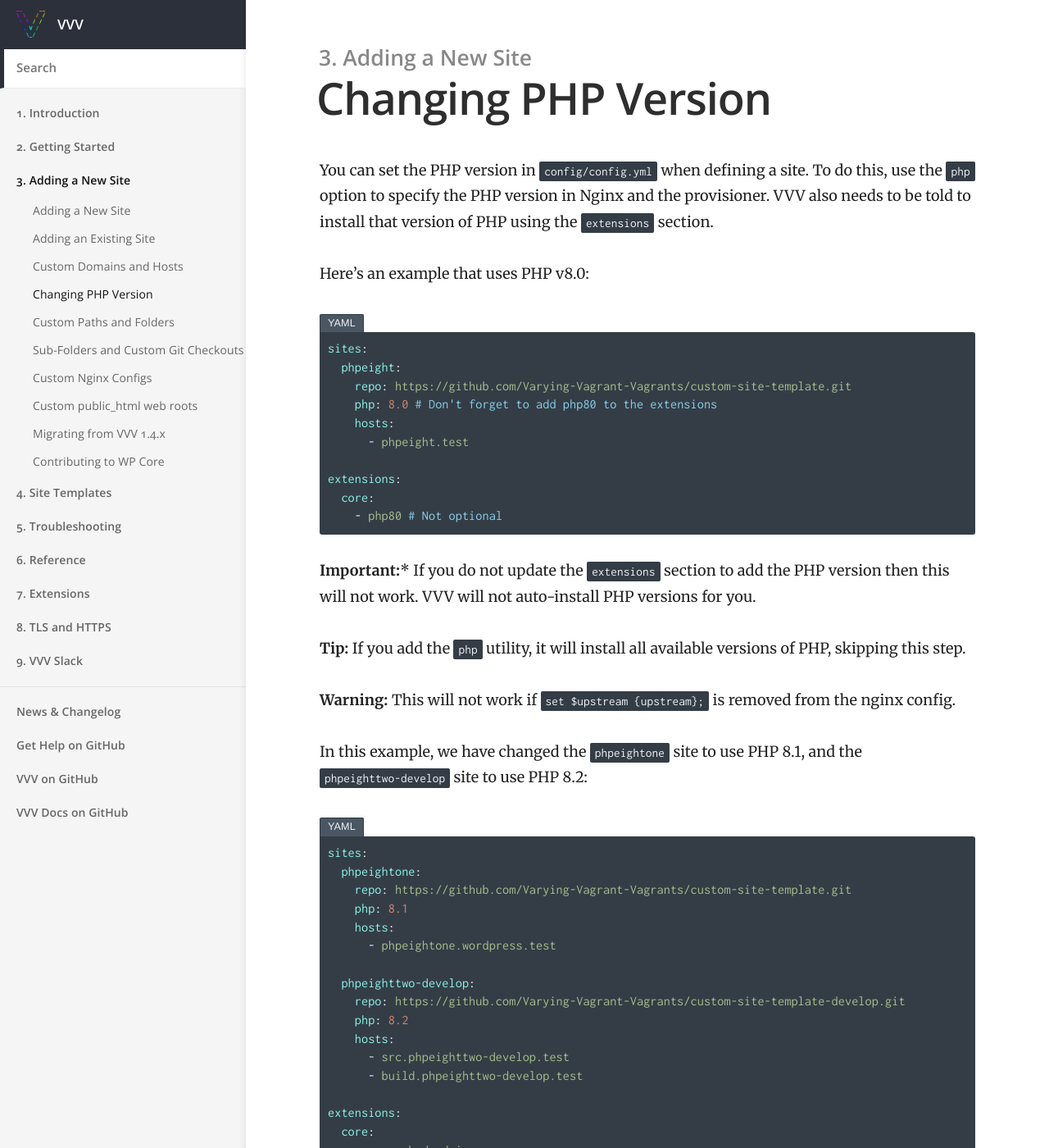
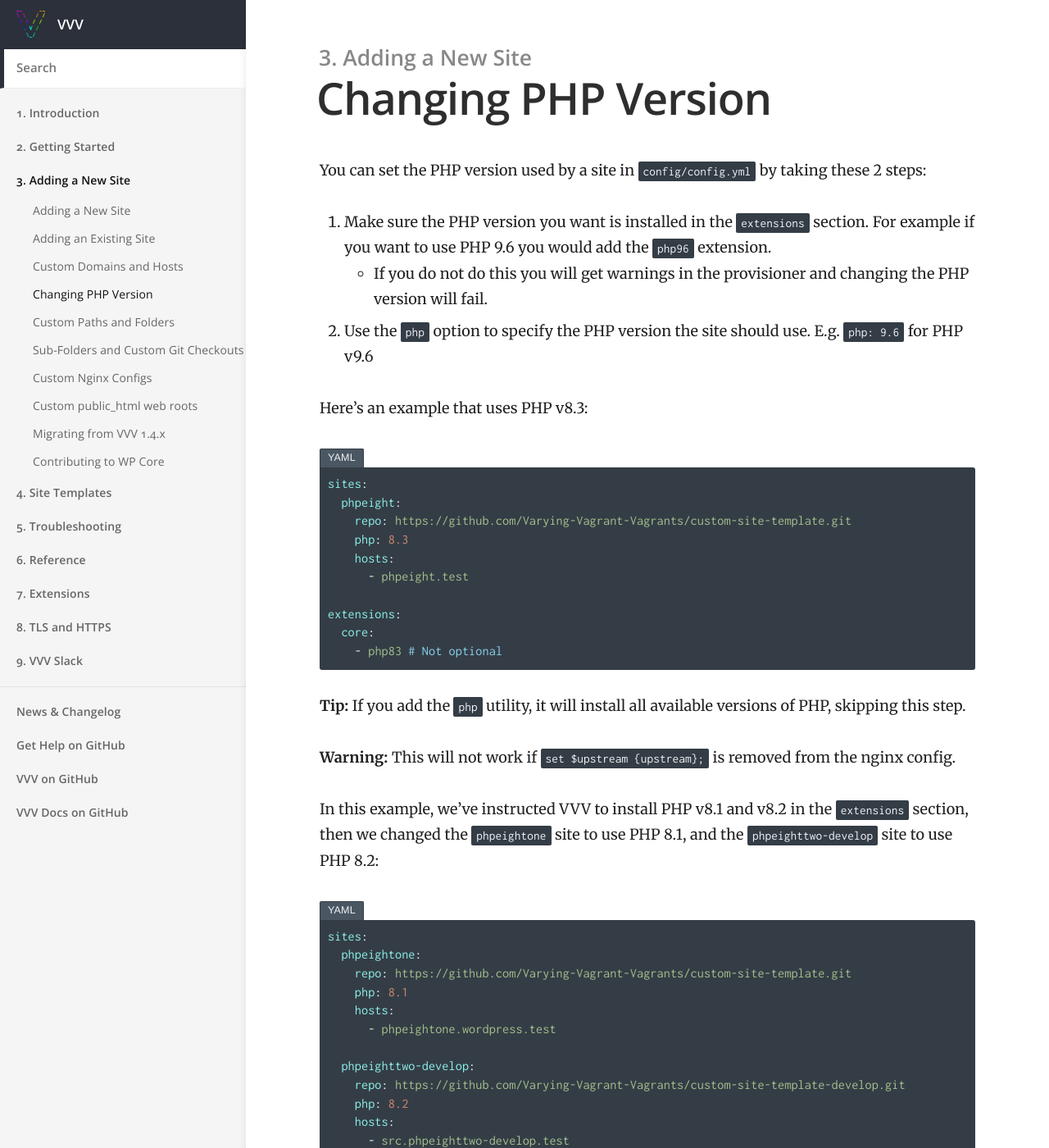
Before and after one commit to Varying-Vagrant-Vagrants/varyingvagrantvagrants.org, a Jekyll site: the page built from docs/en-US/adding-a-new-site/changing-php-version.md, in a window 1280 px wide and 1400 px high. Shown: the whole window at 82% size. Built offline with Jekyll 4.4.1, drawn with Linux system fonts in a browser that asks for light colours; some of the changed text lies outside the part shown.

Commit message:
better PHP docs

````diff
--- a/docs/en-US/adding-a-new-site/changing-php-version.md
+++ b/docs/en-US/adding-a-new-site/changing-php-version.md
@@ -6,30 +6,32 @@ description: VVV supports the php option in the sites section of config/config.y
 permalink: /docs/en-US/adding-a-new-site/changing-php-version/
 ---
 
-You can set the PHP version in `config/config.yml` when defining a site. To do this, use the `php` option to specify the PHP version in Nginx and the provisioner. VVV also needs to be told to install that version of PHP using the `extensions` section.
+You can set the PHP version used by a site in `config/config.yml` by taking these 2 steps:
 
-Here’s an example that uses PHP v8.0:
+1. Make sure the PHP version you want is installed in the `extensions` section. For example if you want to use PHP 9.6 you would add the `php96` extension.
+    - If you do not do this you will get warnings in the provisioner and changing the PHP version will fail.
+2. Use the `php` option to specify the PHP version the site should use. E.g. `php: 9.6` for PHP v9.6
+
+Here’s an example that uses PHP v8.3:
 
 ```yaml
 sites:
   phpeight:
     repo: https://github.com/Varying-Vagrant-Vagrants/custom-site-template.git
-    php: 8.0 # Don't forget to add php80 to the extensions
+    php: 8.3
     hosts:
       - phpeight.test
 
 extensions:
   core:
-    - php80 # Not optional
+    - php83 # Not optional
 ```
-
-**Important:*** If you do not update the `extensions` section to add the PHP version then this will not work. VVV will not auto-install PHP versions for you.
 
 **Tip:** If you add the `php` utility, it will install all available versions of PHP, skipping this step.
 
 **Warning:** This will not work if `set $upstream {upstream};` is removed from the nginx config.
 
-In this example, we have changed the `phpeightone` site to use PHP 8.1, and the `phpeighttwo-develop` site to use PHP 8.2:
+In this example, we've instructed VVV to install PHP v8.1 and v8.2 in the `extensions` section, then we changed the `phpeightone` site to use PHP 8.1, and the `phpeighttwo-develop` site to use PHP 8.2:
 
 ```yaml
 sites:
@@ -72,7 +74,7 @@ That site is now using PHP v8.1, even if `php:` or `nginx_upstream:` are set in
 
 ## Troubleshooting
 
-- If your VVV install is old, you may have a `utilities` section, this was renamed to `extensions`. Do not have both at the same time.
+- If your VVV install is old, you may have a `utilities` section, this was renamed to `extensions`. Update VVV and replace `utilities:` with `extensions:`, do not have both at the same time.
 - If you ask VVV to use a version of PHP that isn't installed, provisioning may fail, and your site will not use the requested version. Add the extension for that PHP as shown in the examples and reprovision.
 - If VVV tells you `Chosen PHP version doesn't exist in this environment` when provisioning then you did not install the needed PHP version, see the previous bullet point.
 - Older versions of PHP used the `nginx_upstream` option to override the PHP version. The new `php:` parameter does this and fixes the PHP version during provisioning and in the dashboard.
````
